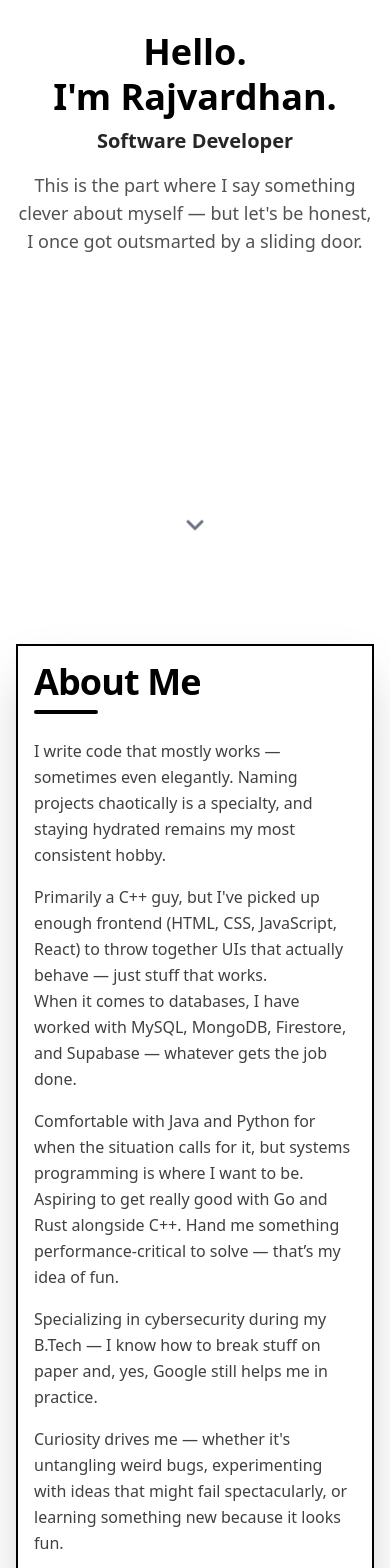
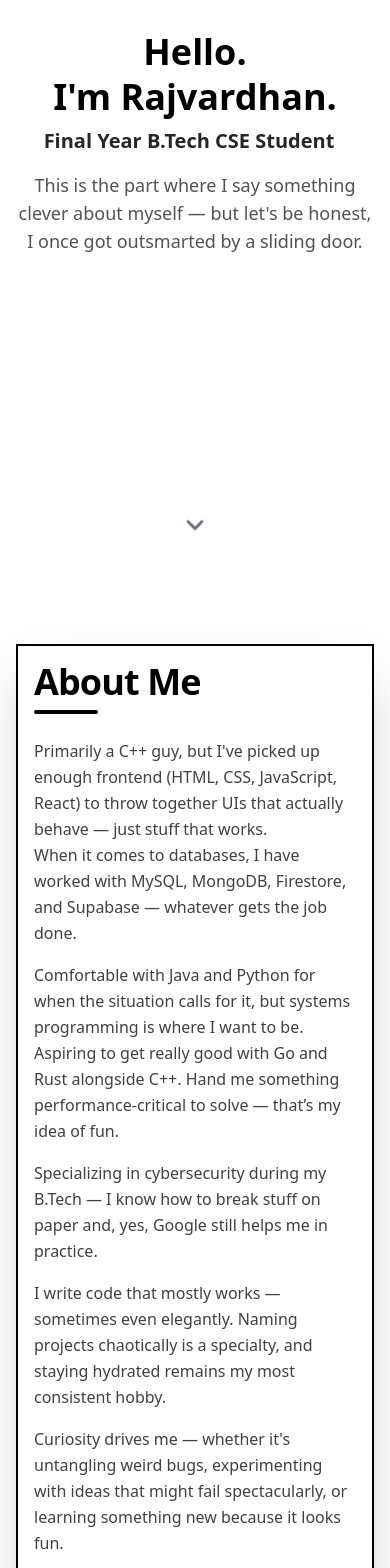
Before and after one commit to rrajvardhan/portfolio, a React (Vite) app: page / in a window 390 px wide. Shown: the part 280-1848 px from the top of the page. Built offline with nearby package versions, Linux system fonts and the light colour scheme.

Commit message:
optional tech stack

```diff
--- a/src/components/AboutMe.jsx
+++ b/src/components/AboutMe.jsx
@@ -11,18 +11,13 @@ const AboutMe = ({ scrollToSection }) => {
 
           <div className="text-base sm:text-lg text-neutral-700 font-medium leading-relaxed">
             <p className="mb-4 sm:mb-6">
-              I write code that mostly works — sometimes even elegantly.
-              <br className="hidden sm:block" /> Naming projects chaotically is
-              a specialty, and staying hydrated remains my most consistent
-              hobby.
-            </p>
-            <p className="mb-4 sm:mb-6">
               Primarily a C++ guy, but I've picked up enough frontend (HTML,
               CSS, JavaScript, React) to throw together UIs that actually behave
               — just stuff that works.
               <br /> When it comes to databases, I have worked with MySQL,
               MongoDB, Firestore, and Supabase — whatever gets the job done.
             </p>
+
             <p className="mb-4 sm:mb-6">
               Comfortable with Java and Python for when the situation calls for
               it, but systems programming is where I want to be. Aspiring to get
@@ -32,6 +27,12 @@ const AboutMe = ({ scrollToSection }) => {
             <p className="mb-4 sm:mb-6">
               Specializing in cybersecurity during my B.Tech — I know how to
               break stuff on paper and, yes, Google still helps me in practice.
+            </p>
+            <p className="mb-4 sm:mb-6">
+              I write code that mostly works — sometimes even elegantly.
+              <br className="hidden sm:block" /> Naming projects chaotically is
+              a specialty, and staying hydrated remains my most consistent
+              hobby.
             </p>
             <p className="mb-4 sm:mb-6">
               Curiosity drives me — whether it's untangling weird bugs,
--- a/src/components/IntroSection.jsx
+++ b/src/components/IntroSection.jsx
@@ -9,8 +9,13 @@ const IntroSection = ({ scrollToSection }) => {
             <br />
             I'm Rajvardhan.
           </h1>
+
           <h2 className="text-xl sm:text-2xl text-neutral-800 font-semibold mt-2">
-            Software Developer
+            {/* Software Developer */}
+            Final Year B.Tech CSE Student
+            <span className="text-lg text-neutral-600 font-medium ml-3">
+              {/* | Final Year B.Tech CSE Student */}
+            </span>
           </h2>
 
           <p className="mt-4 sm:mt-6 text-lg sm:text-xl text-neutral-600 font-medium max-w-2xl">
--- a/src/data/projects.jsx
+++ b/src/data/projects.jsx
@@ -5,7 +5,7 @@ export const projects = [
     title: "SH!T",
     subtitle: "2D Game Engine",
     description:
-      "Built my own engine instead of using Unity — painful, but now I know how engines work (and why games crash). Modular C++ core with ECS, ImGui tools, Lua scripting, and JSON-based scene/entity serialization. Handles input, audio, rendering, collisions, and physics systems",
+      "Built my own engine instead of using Unity — painful, but now I know how engines work (and why games crash). Modular C++ core with ECS, ImGui tools, Lua scripting, and JSON-based scene/entity serialization. Handles input, audio, rendering, collisions, and physics systems.",
     github: "https://github.com/rrajvardhan/SH-T",
   },
   {
@@ -22,7 +22,7 @@ export const projects = [
     title: "Fossil Fury",
     subtitle: "2D Side-scroller Prototype",
     description:
-      "Built with JavaScript — side-scrolling, shooting, collisions, and basic enemy logic. Simple experiment, but a solid dive into game loops and rendering without an engine.",
+      "Simple Experiment that brute-forced a browser into running a game loop with pure JavaScript and Canvas API — featuring side-scrolling, shooting, collisions, and basic enemy logic.",
     github: "https://github.com/rrajvardhan/fossil-fury",
     live: "https://fossilfury.onrender.com",
   },
@@ -32,7 +32,7 @@ export const projects = [
     title: "KAIWA",
     subtitle: "Real-time Chat App",
     description:
-      "Real-time chat with the usual suspects: React + Tailwind frontend, Node/Express backend, MongoDB for persistence, and Socket.io keeping messages instant. Just signup, login, and message.",
+      " With the usual suspects: React + Tailwind frontend, Node/Express backend, MongoDB for persistence, and Socket.io keeping messages instant. Just signup, login, and message.",
     github: "https://github.com/rrajvardhan/KAIWA",
     live: "https://kaiwa.onrender.com",
   },
```
